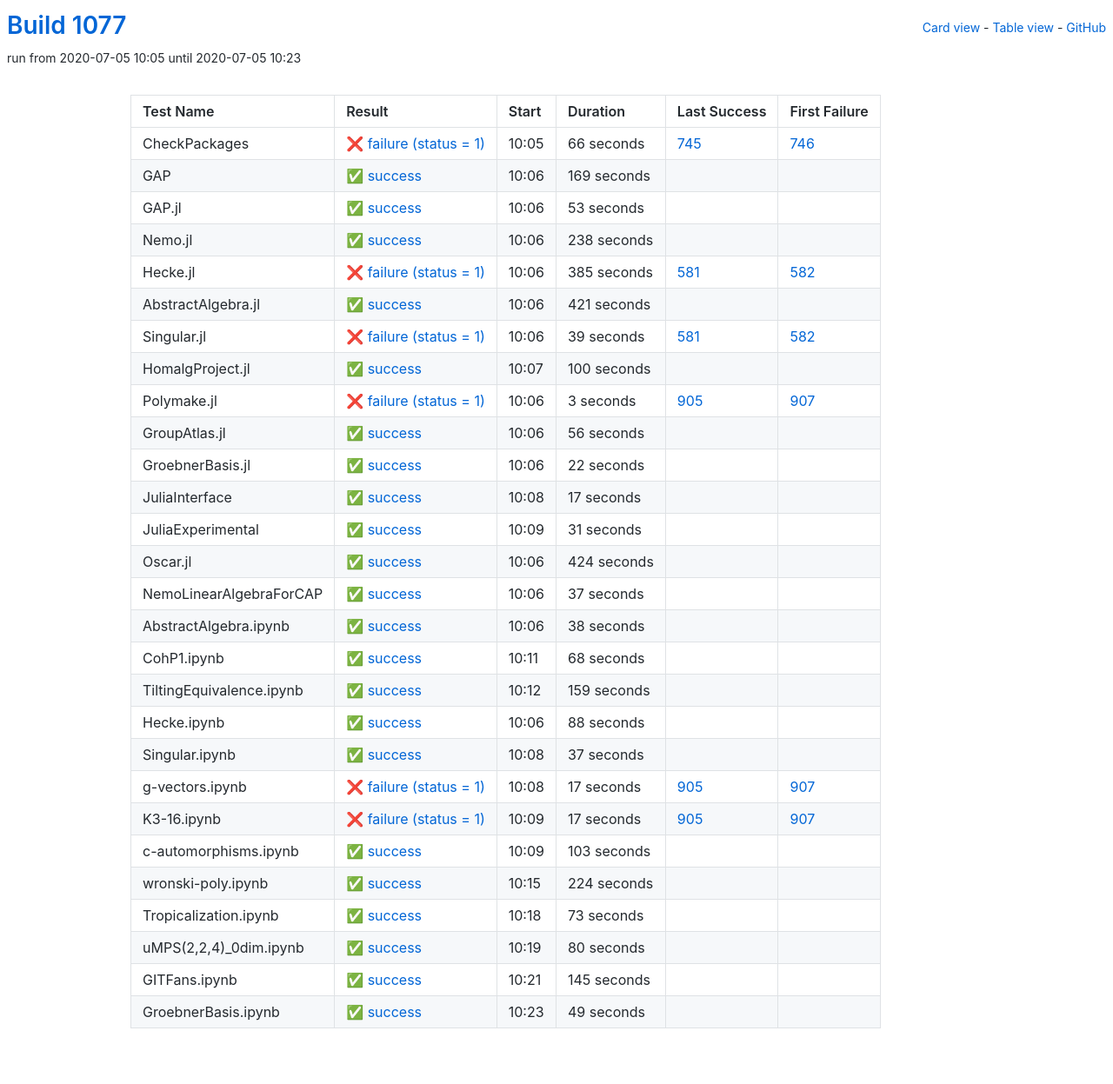
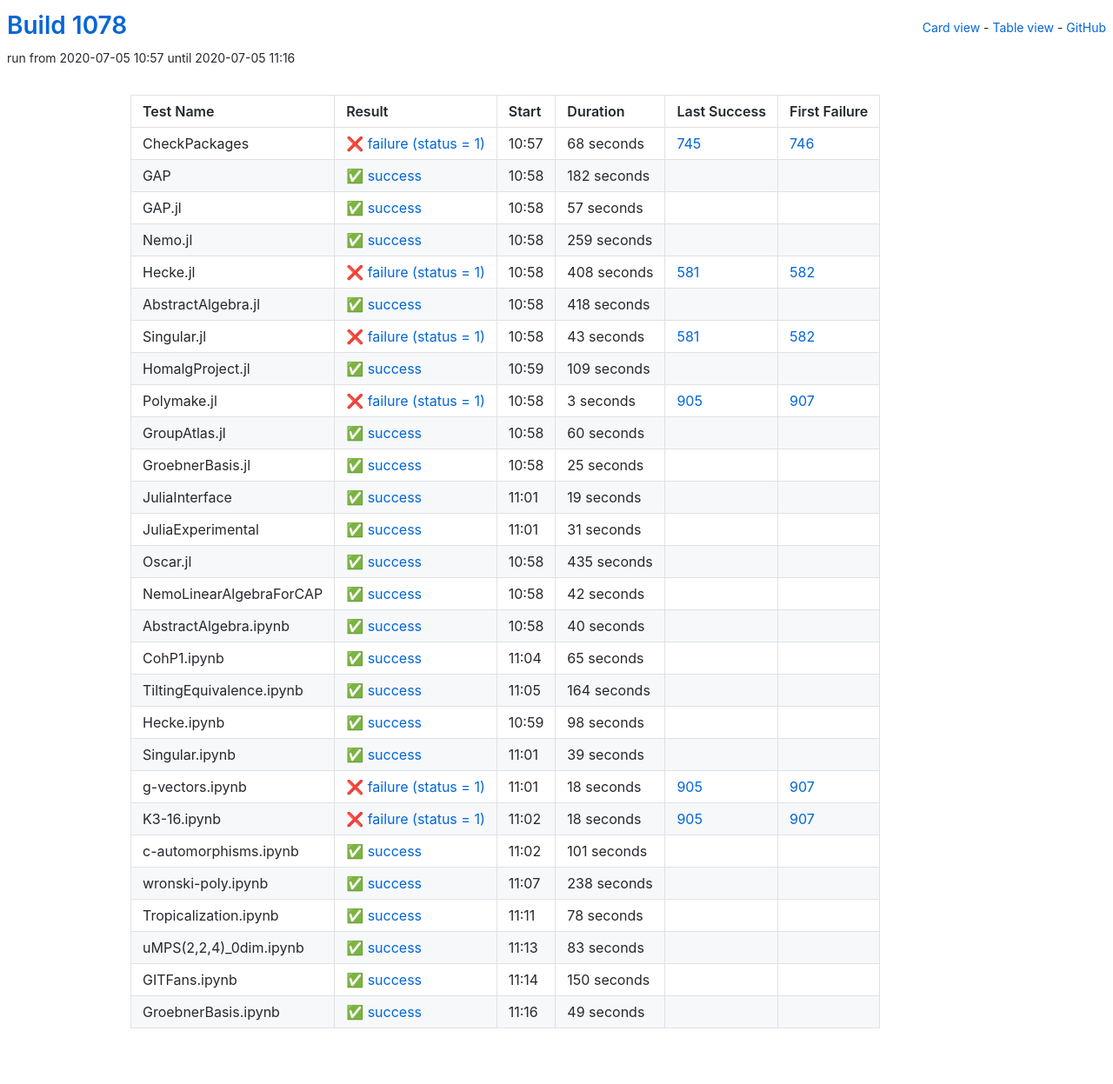
Before and after one commit to oscar-system/oscar-ci-status-1.4, a Jekyll site: the page built from table.html, in a window 1280 px wide. Shown: the whole page at 87% size. Built offline with Jekyll 4.4.1, drawn with Linux system fonts in a browser that asks for light colours.

Commit message:
Build #1078

```diff
--- a/_data/ci.yml
+++ b/_data/ci.yml
@@ -1,6 +1,6 @@
 ---
-build: 1077
-build_url: https://oscarci.mathematik.uni-kl.de/job/oscar-julia-1.4/1077/
+build: 1078
+build_url: https://oscarci.mathematik.uni-kl.de/job/oscar-julia-1.4/1078/
 job: oscar-julia-1.4
 organization: oscar-system
 repo: oscar-ci-status-1.4
@@ -8,104 +8,104 @@ repourl: https://github.com/oscar-system/oscar-ci-status-1.4
 tests:
 - name: CheckPackages
   id: checkpackages
-  log: https://oscarci.mathematik.uni-kl.de/job/oscar-julia-1.4/1077/artifact/logs/build-1077/CheckPackages.log
-  start: 2020-07-05 10:05
+  log: https://oscarci.mathematik.uni-kl.de/job/oscar-julia-1.4/1078/artifact/logs/build-1078/CheckPackages.log
+  start: 2020-07-05 10:57
   success: false
   exitcode: 1
   status: failure
-  duration: 66
+  duration: 68
   last_success: 745
   last_success_url: https://oscarci.mathematik.uni-kl.de/job/oscar-julia-1.4/745/
   first_failure: 746
   first_failure_url: https://oscarci.mathematik.uni-kl.de/job/oscar-julia-1.4/746/
 - name: GAP
   id: gap
-  log: https://oscarci.mathematik.uni-kl.de/job/oscar-julia-1.4/1077/artifact/logs/build-1077/GAP.log
-  start: 2020-07-05 10:06
+  log: https://oscarci.mathematik.uni-kl.de/job/oscar-julia-1.4/1078/artifact/logs/build-1078/GAP.log
+  start: 2020-07-05 10:58
   success: true
   exitcode: 0
   status: success
-  duration: 169
+  duration: 182
   last_success: false
   last_success_url:
   first_failure: false
   first_failure_url:
 - name: GAP.jl
   id: gap-jl
-  log: https://oscarci.mathematik.uni-kl.de/job/oscar-julia-1.4/1077/artifact/logs/build-1077/GAP.jl.log
-  start: 2020-07-05 10:06
+  log: https://oscarci.mathematik.uni-kl.de/job/oscar-julia-1.4/1078/artifact/logs/build-1078/GAP.jl.log
+  start: 2020-07-05 10:58
   success: true
   exitcode: 0
   status: success
-  duration: 53
+  duration: 57
   last_success: false
   last_success_url:
   first_failure: false
   first_failure_url:
 - name: Nemo.jl
   id: nemo-jl
-  log: https://oscarci.mathematik.uni-kl.de/job/oscar-julia-1.4/1077/artifact/logs/build-1077/Nemo.jl.log
-  start: 2020-07-05 10:06
+  log: https://oscarci.mathematik.uni-kl.de/job/oscar-julia-1.4/1078/artifact/logs/build-1078/Nemo.jl.log
+  start: 2020-07-05 10:58
   success: true
   exitcode: 0
   status: success
-  duration: 238
+  duration: 259
   last_success: false
   last_success_url:
   first_failure: false
   first_failure_url:
 - name: Hecke.jl
   id: hecke-jl
-  log: https://oscarci.mathematik.uni-kl.de/job/oscar-julia-1.4/1077/artifact/logs/build-1077/Hecke.jl.log
-  start: 2020-07-05 10:06
+  log: https://oscarci.mathematik.uni-kl.de/job/oscar-julia-1.4/1078/artifact/logs/build-1078/Hecke.jl.log
+  start: 2020-07-05 10:58
   success: false
   exitcode: 1
   status: failure
-  duration: 385
+  duration: 408
   last_success: 581
   last_success_url: https://oscarci.mathematik.uni-kl.de/job/oscar-julia-1.4/581/
   first_failure: 582
   first_failure_url: https://oscarci.mathematik.uni-kl.de/job/oscar-julia-1.4/582/
 - name: AbstractAlgebra.jl
   id: abstractalgebra-jl
-  log: https://oscarci.mathematik.uni-kl.de/job/oscar-julia-1.4/1077/artifact/logs/build-1077/AbstractAlgebra.jl.log
-  start: 2020-07-05 10:06
+  log: https://oscarci.mathematik.uni-kl.de/job/oscar-julia-1.4/1078/artifact/logs/build-1078/AbstractAlgebra.jl.log
+  start: 2020-07-05 10:58
   success: true
   exitcode: 0
   status: success
-  duration: 421
+  duration: 418
   last_success: false
   last_success_url:
   first_failure: false
   first_failure_url:
 - name: Singular.jl
   id: singular-jl
-  log: https://oscarci.mathematik.uni-kl.de/job/oscar-julia-1.4/1077/artifact/logs/build-1077/Singular.jl.log
-  start: 2020-07-05 10:06
+  log: https://oscarci.mathematik.uni-kl.de/job/oscar-julia-1.4/1078/artifact/logs/build-1078/Singular.jl.log
+  start: 2020-07-05 10:58
   success: false
   exitcode: 1
   status: failure
-  duration: 39
+  duration: 43
   last_success: 581
   last_success_url: https://oscarci.mathematik.uni-kl.de/job/oscar-julia-1.4/581/
   first_failure: 582
   first_failure_url: https://oscarci.mathematik.uni-kl.de/job/oscar-julia-1.4/582/
 - name: HomalgProject.jl
   id: homalgproject-jl
-  log: https://oscarci.mathematik.uni-kl.de/job/oscar-julia-1.4/1077/artifact/logs/build-1077/HomalgProject.jl.log
-  start: 2020-07-05 10:07
+  log: https://oscarci.mathematik.uni-kl.de/job/oscar-julia-1.4/1078/artifact/logs/build-1078/HomalgProject.jl.log
+  start: 2020-07-05 10:59
   success: true
   exitcode: 0
   status: success
-  duration: 100
+  duration: 109
   last_success: false
   last_success_url:
   first_failure: false
   first_failure_url:
 - name: Polymake.jl
   id: polymake-jl
-  log: https://oscarci.mathematik.uni-kl.de/job/oscar-julia-1.4/1077/artifact/logs/build-1077/Polymake.jl.log
-  start: 2020-07-05 10:06
+  log: https://oscarci.mathematik.uni-kl.de/job/oscar-julia-1.4/1078/artifact/logs/build-1078/Polymake.jl.log
+  start: 2020-07-05 10:58
   success: false
   exitcode: 1
   status: failure
@@ -116,44 +116,44 @@ tests:
   first_failure_url: https://oscarci.mathematik.uni-kl.de/job/oscar-julia-1.4/907/
 - name: GroupAtlas.jl
   id: groupatlas-jl
-  log: https://oscarci.mathematik.uni-kl.de/job/oscar-julia-1.4/1077/artifact/logs/build-1077/GroupAtlas.jl.log
-  start: 2020-07-05 10:06
+  log: https://oscarci.mathematik.uni-kl.de/job/oscar-julia-1.4/1078/artifact/logs/build-1078/GroupAtlas.jl.log
+  start: 2020-07-05 10:58
   success: true
   exitcode: 0
   status: success
-  duration: 56
+  duration: 60
   last_success: false
   last_success_url:
   first_failure: false
   first_failure_url:
 - name: GroebnerBasis.jl
   id: groebnerbasis-jl
-  log: https://oscarci.mathematik.uni-kl.de/job/oscar-julia-1.4/1077/artifact/logs/build-1077/GroebnerBasis.jl.log
-  start: 2020-07-05 10:06
+  log: https://oscarci.mathematik.uni-kl.de/job/oscar-julia-1.4/1078/artifact/logs/build-1078/GroebnerBasis.jl.log
+  start: 2020-07-05 10:58
   success: true
   exitcode: 0
   status: success
-  duration: 22
+  duration: 25
   last_success: false
   last_success_url:
   first_failure: false
   first_failure_url:
 - name: JuliaInterface
   id: juliainterface
-  log: https://oscarci.mathematik.uni-kl.de/job/oscar-julia-1.4/1077/artifact/logs/build-1077/JuliaInterface.log
-  start: 2020-07-05 10:08
+  log: https://oscarci.mathematik.uni-kl.de/job/oscar-julia-1.4/1078/artifact/logs/build-1078/JuliaInterface.log
+  start: 2020-07-05 11:01
   success: true
   exitcode: 0
   status: success
-  duration: 17
+  duration: 19
   last_success: false
   last_success_url:
   first_failure: false
   first_failure_url:
 - name: JuliaExperimental
   id: juliaexperimental
-  log: https://oscarci.mathematik.uni-kl.de/job/oscar-julia-1.4/1077/artifact/logs/build-1077/JuliaExperimental.log
-  start: 2020-07-05 10:09
+  log: https://oscarci.mathematik.uni-kl.de/job/oscar-julia-1.4/1078/artifact/logs/build-1078/JuliaExperimental.log
+  start: 2020-07-05 11:01
   success: true
   exitcode: 0
   status: success
@@ -164,176 +164,176 @@ tests:
   first_failure_url:
 - name: Oscar.jl
   id: oscar-jl
-  log: https://oscarci.mathematik.uni-kl.de/job/oscar-julia-1.4/1077/artifact/logs/build-1077/Oscar.jl.log
-  start: 2020-07-05 10:06
+  log: https://oscarci.mathematik.uni-kl.de/job/oscar-julia-1.4/1078/artifact/logs/build-1078/Oscar.jl.log
+  start: 2020-07-05 10:58
   success: true
   exitcode: 0
   status: success
-  duration: 424
+  duration: 435
   last_success: false
   last_success_url:
   first_failure: false
   first_failure_url:
 - name: NemoLinearAlgebraForCAP
   id: nemolinearalgebraforcap
-  log: https://oscarci.mathematik.uni-kl.de/job/oscar-julia-1.4/1077/artifact/logs/build-1077/NemoLinearAlgebraForCAP.log
-  start: 2020-07-05 10:06
+  log: https://oscarci.mathematik.uni-kl.de/job/oscar-julia-1.4/1078/artifact/logs/build-1078/NemoLinearAlgebraForCAP.log
+  start: 2020-07-05 10:58
   success: true
   exitcode: 0
   status: success
-  duration: 37
+  duration: 42
   last_success: false
   last_success_url:
   first_failure: false
   first_failure_url:
 - name: AbstractAlgebra.ipynb
   id: abstractalgebra-ipynb
-  log: https://oscarci.mathematik.uni-kl.de/job/oscar-julia-1.4/1077/artifact/logs/build-1077/AbstractAlgebra.ipynb.log
-  start: 2020-07-05 10:06
+  log: https://oscarci.mathematik.uni-kl.de/job/oscar-julia-1.4/1078/artifact/logs/build-1078/AbstractAlgebra.ipynb.log
+  start: 2020-07-05 10:58
   success: true
   exitcode: 0
   status: success
-  duration: 38
+  duration: 40
   last_success: false
   last_success_url:
   first_failure: false
   first_failure_url:
 - name: CohP1.ipynb
   id: cohp1-ipynb
-  log: https://oscarci.mathematik.uni-kl.de/job/oscar-julia-1.4/1077/artifact/logs/build-1077/CohP1.ipynb.log
-  start: 2020-07-05 10:11
+  log: https://oscarci.mathematik.uni-kl.de/job/oscar-julia-1.4/1078/artifact/logs/build-1078/CohP1.ipynb.log
+  start: 2020-07-05 11:04
   success: true
   exitcode: 0
   status: success
-  duration: 68
+  duration: 65
   last_success: false
   last_success_url:
   first_failure: false
   first_failure_url:
 - name: TiltingEquivalence.ipynb
   id: tiltingequivalence-ipynb
-  log: https://oscarci.mathematik.uni-kl.de/job/oscar-julia-1.4/1077/artifact/logs/build-1077/TiltingEquivalence.ipynb.log
-  start: 2020-07-05 10:12
+  log: https://oscarci.mathematik.uni-kl.de/job/oscar-julia-1.4/1078/artifact/logs/build-1078/TiltingEquivalence.ipynb.log
+  start: 2020-07-05 11:05
   success: true
   exitcode: 0
   status: success
-  duration: 159
+  duration: 164
   last_success: false
   last_success_url:
   first_failure: false
   first_failure_url:
 - name: Hecke.ipynb
   id: hecke-ipynb
-  log: https://oscarci.mathematik.uni-kl.de/job/oscar-julia-1.4/1077/artifact/logs/build-1077/Hecke.ipynb.log
-  start: 2020-07-05 10:06
+  log: https://oscarci.mathematik.uni-kl.de/job/oscar-julia-1.4/1078/artifact/logs/build-1078/Hecke.ipynb.log
+  start: 2020-07-05 10:59
   success: true
   exitcode: 0
   status: success
-  duration: 88
+  duration: 98
   last_success: false
   last_success_url:
   first_failure: false
   first_failure_url:
 - name: Singular.ipynb
   id: singular-ipynb
-  log: https://oscarci.mathematik.uni-kl.de/job/oscar-julia-1.4/1077/artifact/logs/build-1077/Singular.ipynb.log
-  start: 2020-07-05 10:08
+  log: https://oscarci.mathematik.uni-kl.de/job/oscar-julia-1.4/1078/artifact/logs/build-1078/Singular.ipynb.log
+  start: 2020-07-05 11:01
   success: true
   exitcode: 0
   status: success
-  duration: 37
+  duration: 39
   last_success: false
   last_success_url:
   first_failure: false
   first_failure_url:
 - name: g-vectors.ipynb
   id: g-vectors-ipynb
-  log: https://oscarci.mathematik.uni-kl.de/job/oscar-julia-1.4/1077/artifact/logs/build-1077/g-vectors.ipynb.log
-  start: 2020-07-05 10:08
+  log: https://oscarci.mathematik.uni-kl.de/job/oscar-julia-1.4/1078/artifact/logs/build-1078/g-vectors.ipynb.log
+  start: 2020-07-05 11:01
   success: false
   exitcode: 1
   status: failure
-  duration: 17
+  duration: 18
   last_success: 905
   last_success_url: https://oscarci.mathematik.uni-kl.de/job/oscar-julia-1.4/905/
   first_failure: 907
   first_failure_url: https://oscarci.mathematik.uni-kl.de/job/oscar-julia-1.4/907/
 - name: K3-16.ipynb
   id: k3-16-ipynb
-  log: https://oscarci.mathematik.uni-kl.de/job/oscar-julia-1.4/1077/artifact/logs/build-1077/K3-16.ipynb.log
-  start: 2020-07-05 10:09
+  log: https://oscarci.mathematik.uni-kl.de/job/oscar-julia-1.4/1078/artifact/logs/build-1078/K3-16.ipynb.log
+  start: 2020-07-05 11:02
   success: false
   exitcode: 1
   status: failure
-  duration: 17
+  duration: 18
   last_success: 905
   last_success_url: https://oscarci.mathematik.uni-kl.de/job/oscar-julia-1.4/905/
   first_failure: 907
   first_failure_url: https://oscarci.mathematik.uni-kl.de/job/oscar-julia-1.4/907/
 - name: c-automorphisms.ipynb
   id: c-automorphisms-ipynb
-  log: https://oscarci.mathematik.uni-kl.de/job/oscar-julia-1.4/1077/artifact/logs/build-1077/c-automorphisms.ipynb.log
-  start: 2020-07-05 10:09
+  log: https://oscarci.mathematik.uni-kl.de/job/oscar-julia-1.4/1078/artifact/logs/build-1078/c-automorphisms.ipynb.log
+  start: 2020-07-05 11:02
   success: true
   exitcode: 0
   status: success
-  duration: 103
+  duration: 101
   last_success: false
   last_success_url:
   first_failure: false
   first_failure_url:
 - name: wronski-poly.ipynb
   id: wronski-poly-ipynb
-  log: https://oscarci.mathematik.uni-kl.de/job/oscar-julia-1.4/1077/artifact/logs/build-1077/wronski-poly.ipynb.log
-  start: 2020-07-05 10:15
+  log: https://oscarci.mathematik.uni-kl.de/job/oscar-julia-1.4/1078/artifact/logs/build-1078/wronski-poly.ipynb.log
+  start: 2020-07-05 11:07
   success: true
   exitcode: 0
   status: success
-  duration: 224
+  duration: 238
   last_success: false
   last_success_url:
   first_failure: false
   first_failure_url:
 - name: Tropicalization.ipynb
   id: tropicalization-ipynb
-  log: https://oscarci.mathematik.uni-kl.de/job/oscar-julia-1.4/1077/artifact/logs/build-1077/Tropicalization.ipynb.log
-  start: 2020-07-05 10:18
+  log: https://oscarci.mathematik.uni-kl.de/job/oscar-julia-1.4/1078/artifact/logs/build-1078/Tropicalization.ipynb.log
+  start: 2020-07-05 11:11
   success: true
   exitcode: 0
   status: success
-  duration: 73
+  duration: 78
   last_success: false
   last_success_url:
   first_failure: false
   first_failure_url:
 - name: uMPS(2,2,4)_0dim.ipynb
   id: umps-2-2-4-0dim-ipynb
-  log: https://oscarci.mathematik.uni-kl.de/job/oscar-julia-1.4/1077/artifact/logs/build-1077/uMPS-2-2-4-_0dim.ipynb.log
-  start: 2020-07-05 10:19
+  log: https://oscarci.mathematik.uni-kl.de/job/oscar-julia-1.4/1078/artifact/logs/build-1078/uMPS-2-2-4-_0dim.ipynb.log
+  start: 2020-07-05 11:13
   success: true
   exitcode: 0
   status: success
-  duration: 80
+  duration: 83
   last_success: false
   last_success_url:
   first_failure: false
   first_failure_url:
 - name: GITFans.ipynb
   id: gitfans-ipynb
-  log: https://oscarci.mathematik.uni-kl.de/job/oscar-julia-1.4/1077/artifact/logs/build-1077/GITFans.ipynb.log
-  start: 2020-07-05 10:21
+  log: https://oscarci.mathematik.uni-kl.de/job/oscar-julia-1.4/1078/artifact/logs/build-1078/GITFans.ipynb.log
+  start: 2020-07-05 11:14
   success: true
   exitcode: 0
   status: success
-  duration: 145
+  duration: 150
   last_success: false
   last_success_url:
   first_failure: false
   first_failure_url:
 - name: GroebnerBasis.ipynb
   id: groebnerbasis-ipynb
-  log: https://oscarci.mathematik.uni-kl.de/job/oscar-julia-1.4/1077/artifact/logs/build-1077/GroebnerBasis.ipynb.log
-  start: 2020-07-05 10:23
+  log: https://oscarci.mathematik.uni-kl.de/job/oscar-julia-1.4/1078/artifact/logs/build-1078/GroebnerBasis.ipynb.log
+  start: 2020-07-05 11:16
   success: true
   exitcode: 0
   status: success
```
Also changed, not shown: README.md.
